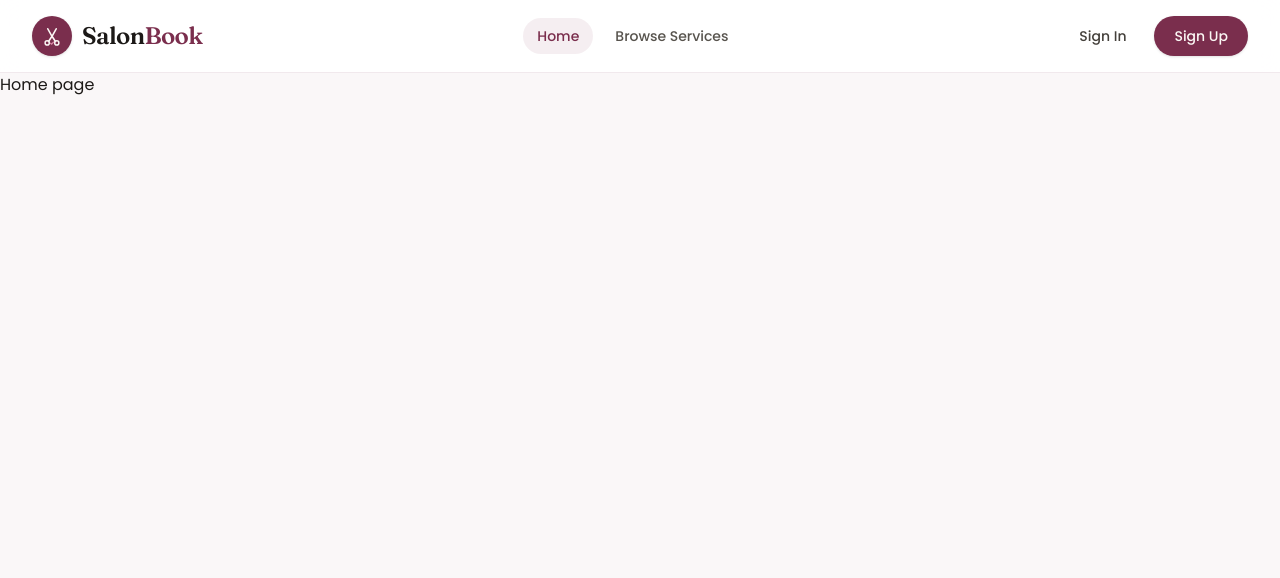
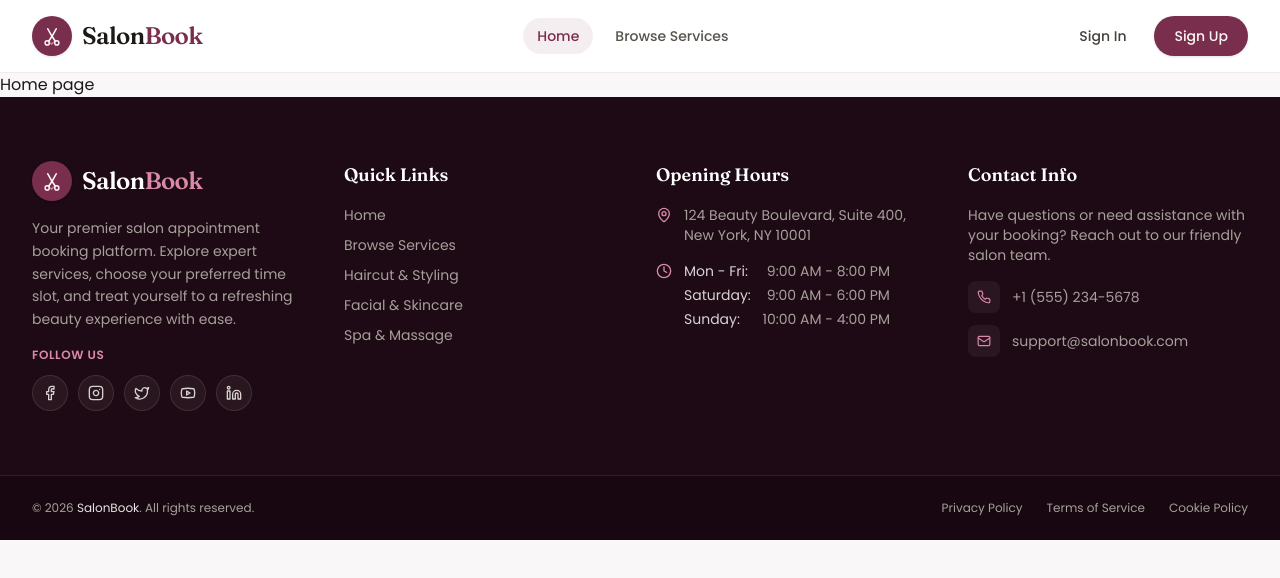
Before and after one commit to mrrakib5007/salonbook-client, a Next.js app: page / in a window 1280 px wide. Shown: the top 578 px of the page. Built offline with nearby package versions, Linux system fonts and the light colour scheme.

Commit message:
Footer Section Added

```diff
--- a/src/app/layout.tsx
+++ b/src/app/layout.tsx
@@ -3,6 +3,7 @@ import { Poppins, Fraunces } from "next/font/google";
 import "./globals.css";
 import { Toaster } from "react-hot-toast";
 import Navbar from "@/components/Shared/Navbar";
+import Footer from "@/components/Shared/Footer";
 
 const poppins = Poppins({
   variable: "--font-poppins",
@@ -30,6 +31,7 @@ export default function RootLayout({ children }: LayoutProps<"/">) {
         <Navbar />
         <Toaster />
         {children}
+        <Footer />
       </body>
     </html>
   );
--- /dev/null
+++ b/src/components/Shared/Footer.tsx
@@ -0,0 +1,259 @@
+"use client";
+
+import React, { useSyncExternalStore } from "react";
+import Link from "next/link";
+import {
+  LuClock,
+  LuFacebook,
+  LuInstagram,
+  LuLinkedin,
+  LuMail,
+  LuMapPin,
+  LuPhone,
+  LuTwitter,
+  LuYoutube,
+} from "react-icons/lu";
+
+const emptySubscribe = () => () => {};
+
+const Footer = () => {
+  const currentYear = useSyncExternalStore(
+    emptySubscribe,
+    () => new Date().getFullYear(),
+    () => 2026
+  );
+
+  const quickLinks = [
+    { label: "Home", href: "/" },
+    { label: "Browse Services", href: "/services" },
+    { label: "Haircut & Styling", href: "/services" },
+    { label: "Facial & Skincare", href: "/services" },
+    { label: "Spa & Massage", href: "/services" },
+  ];
+
+  const socialLinks = [
+    { name: "Facebook", href: "https://facebook.com", icon: LuFacebook },
+    { name: "Instagram", href: "https://instagram.com", icon: LuInstagram },
+    { name: "Twitter", href: "https://twitter.com", icon: LuTwitter },
+    { name: "YouTube", href: "https://youtube.com", icon: LuYoutube },
+    { name: "LinkedIn", href: "https://linkedin.com", icon: LuLinkedin },
+  ];
+
+  return (
+    <footer className="w-full bg-[#1e0a14] text-stone-300">
+      {/* Main Footer Content */}
+      <div className="mx-auto max-w-7xl px-4 py-14 sm:px-6 lg:px-8 lg:py-16">
+        <div className="grid grid-cols-1 gap-10 md:grid-cols-2 lg:grid-cols-4 lg:gap-8">
+          {/* Column 1: Logo & Short Description */}
+          <div className="space-y-4">
+            <Link
+              href="/"
+              className="group inline-flex items-center gap-2.5 focus:outline-none"
+            >
+              <span className="relative flex h-10 w-10 items-center justify-center rounded-full bg-brand-primary shadow-sm transition-transform duration-200 group-hover:scale-105">
+                <svg
+                  viewBox="0 0 40 40"
+                  fill="none"
+                  aria-hidden="true"
+                  className="h-6 w-6"
+                >
+                  <path
+                    d="M13 8L20 20.5L27 8"
+                    stroke="#fbf7f4"
+                    strokeWidth="2.6"
+                    strokeLinecap="round"
+                    strokeLinejoin="round"
+                  />
+                  <path
+                    d="M20 20.5L14.2 29.2"
+                    stroke="#fbf7f4"
+                    strokeWidth="2.6"
+                    strokeLinecap="round"
+                  />
+                  <path
+                    d="M20 20.5L25.8 29.2"
+                    stroke="#fbf7f4"
+                    strokeWidth="2.6"
+                    strokeLinecap="round"
+                  />
+                  <circle
+                    cx="12"
+                    cy="31.5"
+                    r="3.5"
+                    stroke="#fbf7f4"
+                    strokeWidth="2.4"
+                  />
+                  <circle
+                    cx="28"
+                    cy="31.5"
+                    r="3.5"
+                    stroke="#fbf7f4"
+                    strokeWidth="2.4"
+                  />
+                  <path
+                    d="M17.8 32L19.4 33.6L22.5 30.2"
+                    stroke="#d98aa6"
+                    strokeWidth="2.2"
+                    strokeLinecap="round"
+                    strokeLinejoin="round"
+                  />
+                </svg>
+              </span>
+              <span className="font-fraunces text-2xl font-semibold tracking-tight text-white">
+                Salon<span className="text-brand-secondary">Book</span>
+              </span>
+            </Link>
+
+            <p className="text-sm leading-relaxed text-stone-400">
+              Your premier salon appointment booking platform. Explore expert
+              services, choose your preferred time slot, and treat yourself to a
+              refreshing beauty experience with ease.
+            </p>
+
+            {/* Social Media Links */}
+            <div>
+              <p className="mb-3 text-xs font-semibold uppercase tracking-wider text-brand-secondary">
+                Follow Us
+              </p>
+              <div className="flex flex-wrap gap-2.5">
+                {socialLinks.map((social) => {
+                  const Icon = social.icon;
+                  return (
+                    <a
+                      key={social.name}
+                      href={social.href}
+                      target="_blank"
+                      rel="noopener noreferrer"
+                      aria-label={`Follow us on ${social.name}`}
+                      className="inline-flex h-9 w-9 items-center justify-center rounded-full border border-white/10 bg-white/5 text-stone-300 transition-all duration-200 hover:-translate-y-0.5 hover:border-brand-secondary/40 hover:bg-brand-primary hover:text-white"
+                    >
+                      <Icon className="text-base" />
+                    </a>
+                  );
+                })}
+              </div>
+            </div>
+          </div>
+
+          {/* Column 2: Important Navigation Links */}
+          <div className="space-y-4">
+            <h3 className="font-fraunces text-lg font-semibold text-white">
+              Quick Links
+            </h3>
+            <ul className="space-y-2.5 text-sm">
+              {quickLinks.map((link) => (
+                <li key={link.label}>
+                  <Link
+                    href={link.href}
+                    className="inline-block text-stone-400 transition-colors duration-200 hover:text-brand-secondary hover:translate-x-1"
+                  >
+                    {link.label}
+                  </Link>
+                </li>
+              ))}
+            </ul>
+          </div>
+
+          {/* Column 3: Salon Address & Opening Hours */}
+          <div className="space-y-4">
+            <h3 className="font-fraunces text-lg font-semibold text-white">
+              Opening Hours
+            </h3>
+
+            {/* Address */}
+            <div className="flex items-start gap-3 text-sm text-stone-400">
+              <LuMapPin className="mt-0.5 shrink-0 text-base text-brand-secondary" />
+              <span>124 Beauty Boulevard, Suite 400, New York, NY 10001</span>
+            </div>
+
+            {/* Hours list */}
+            <div className="flex items-start gap-3 text-sm text-stone-400">
+              <LuClock className="mt-0.5 shrink-0 text-base text-brand-secondary" />
+              <div className="space-y-1">
+                <div className="flex justify-between gap-4">
+                  <span className="text-stone-300">Mon - Fri:</span>
+                  <span>9:00 AM - 8:00 PM</span>
+                </div>
+                <div className="flex justify-between gap-4">
+                  <span className="text-stone-300">Saturday:</span>
+                  <span>9:00 AM - 6:00 PM</span>
+                </div>
+                <div className="flex justify-between gap-4">
+                  <span className="text-stone-300">Sunday:</span>
+                  <span>10:00 AM - 4:00 PM</span>
+                </div>
+              </div>
+            </div>
+          </div>
+
+          {/* Column 4: Salon Contact Information */}
+          <div className="space-y-4">
+            <h3 className="font-fraunces text-lg font-semibold text-white">
+              Contact Info
+            </h3>
+
+            <p className="text-sm text-stone-400">
+              Have questions or need assistance with your booking? Reach out to
+              our friendly salon team.
+            </p>
+
+            <div className="space-y-3 text-sm">
+              <a
+                href="tel:+15552345678"
+                className="group flex items-center gap-3 text-stone-400 transition-colors hover:text-brand-secondary"
+              >
+                <span className="inline-flex h-8 w-8 items-center justify-center rounded-lg bg-white/5 text-brand-secondary transition group-hover:bg-brand-primary group-hover:text-white">
+                  <LuPhone className="text-sm" />
+                </span>
+                <span>+1 (555) 234-5678</span>
+              </a>
+
+              <a
+                href="mailto:support@salonbook.com"
+                className="group flex items-center gap-3 text-stone-400 transition-colors hover:text-brand-secondary"
+              >
+                <span className="inline-flex h-8 w-8 items-center justify-center rounded-lg bg-white/5 text-brand-secondary transition group-hover:bg-brand-primary group-hover:text-white">
+                  <LuMail className="text-sm" />
+                </span>
+                <span>support@salonbook.com</span>
+              </a>
+            </div>
+          </div>
+        </div>
+      </div>
+
+      {/* Bottom Bar: Copyright Information */}
+      <div className="border-t border-white/10 bg-[#17070f]/80">
+        <div className="mx-auto flex max-w-7xl flex-col items-center justify-between gap-3 px-4 py-6 text-xs text-stone-400 sm:flex-row sm:px-6 lg:px-8">
+          <p>
+            © {currentYear} <span className="text-stone-200">SalonBook</span>. All
+            rights reserved.
+          </p>
+
+          <div className="flex items-center gap-6">
+            <Link
+              href="/"
+              className="transition-colors hover:text-brand-secondary"
+            >
+              Privacy Policy
+            </Link>
+            <Link
+              href="/"
+              className="transition-colors hover:text-brand-secondary"
+            >
+              Terms of Service
+            </Link>
+            <Link
+              href="/"
+              className="transition-colors hover:text-brand-secondary"
+            >
+              Cookie Policy
+            </Link>
+          </div>
+        </div>
+      </div>
+    </footer>
+  );
+};
+
+export default Footer;
```
